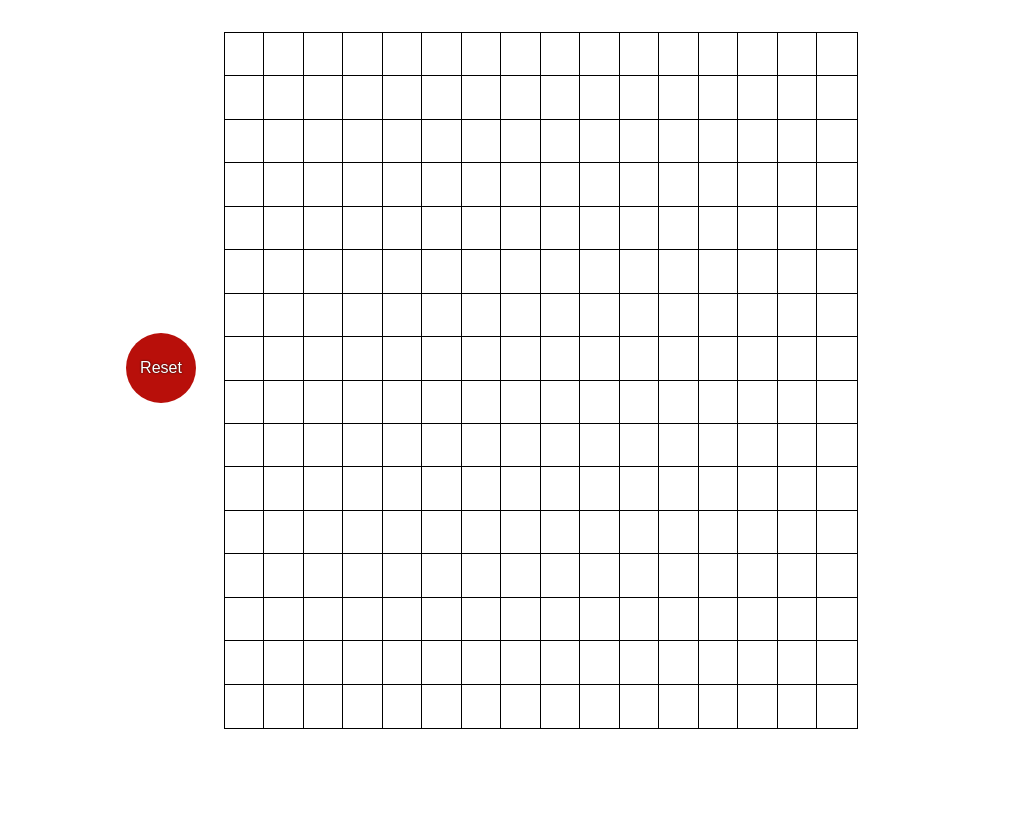
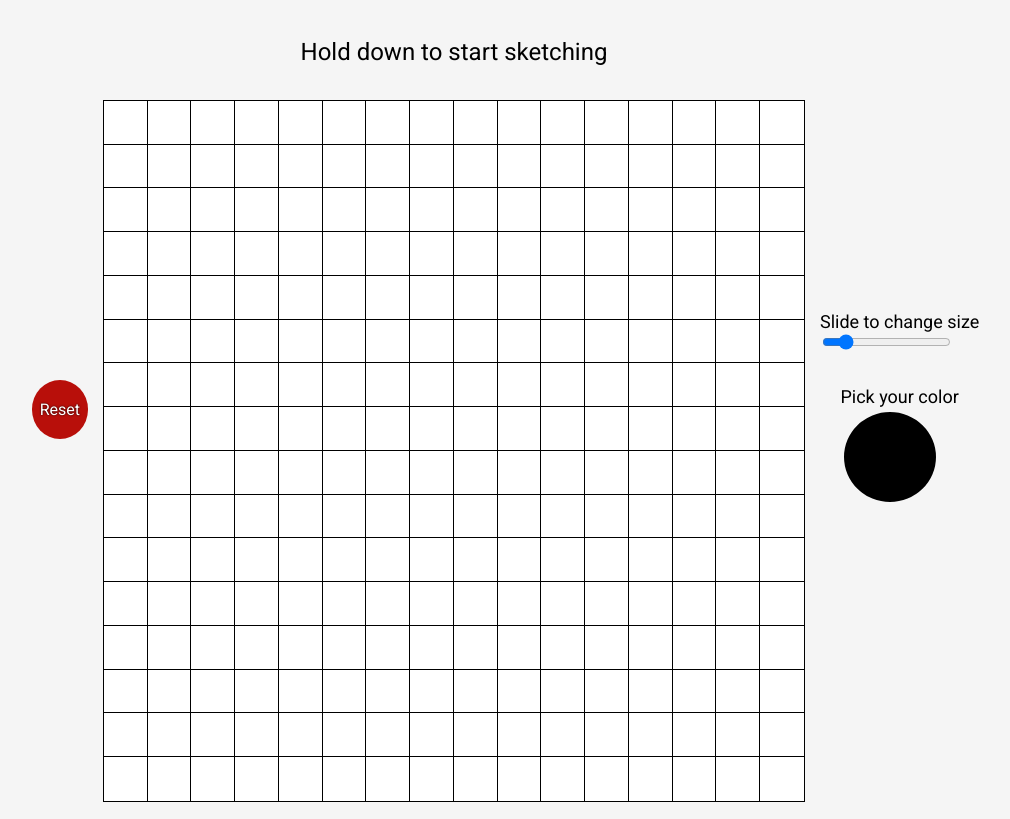
Before and after one commit to A6ih/Etch-a-Sketch, a plain HTML site: page index.html in a window 1280 px wide. Shown: the whole page, without its empty margins (155-1165 px from the left). Drawn offline with Linux system fonts and the light colour scheme.

Commit message:
Add range slider and color picker

```diff
--- a/index.html
+++ b/index.html
@@ -5,12 +5,28 @@
     <meta name="viewport" content="width=device-width, initial-scale=1.0">
     <title>Etch-a-Sketch</title>
     <link rel="stylesheet" href="./styles.css">
+    <link rel="preconnect" href="https://fonts.googleapis.com">
+    <link rel="preconnect" href="https://fonts.gstatic.com" crossorigin>
+    <link href="https://fonts.googleapis.com/css2?family=Roboto:ital,wght@0,100;0,300;0,400;0,500;0,700;0,900;1,100;1,300;1,400;1,500;1,700;1,900&display=swap" rel="stylesheet">
 </head>
 <body>
-    <div id = "reset-btn-container">
+    <div id = "reset-btn-container"></div>
         <button id ="reset-btn">Reset</button>
     </div>
-    <div id="container">
+    <div id="main">
+      <h2>Hold down to start sketching</h2>
+      <div id="container" ondragstart="return false;" ondrop="return false;">
+      </div>
+    </div>
+    <div id="editor-container">
+        <div id="slider-container">
+          <label for="slider">Slide to change size</label><br>
+          <input type="range" min="2" max="100" value="16" class="slider" id="myRange">
+        </div>
+        <div id="color-picker-container">
+          <label for="color-picker">Pick your color</label><br>
+          <input type="color" id="color-picker">
+        </div>
     </div>
     <script src="./index.js"></script>
 </body>
--- a/index.js
+++ b/index.js
@@ -1,30 +1,12 @@
 const container = document.querySelector("#container");
 const resetBtn = document.querySelector("#reset-btn")
-let inputNum = 16;
+const slider = document.querySelector(".slider")
+const colorPicker = document.querySelector("#color-picker")
+let color = colorPicker.value;
+let inputNum = slider.value;
 
-function coloring(event) {
-     event.target.style.backgroundColor = "red";
-}
-
-container.addEventListener("mousedown", (event) => {
-    event.target.style.backgroundColor = "red";
-    container.addEventListener("mouseover", coloring);
-});
-
-window.addEventListener("mouseup", () => {
-    container.removeEventListener("mouseover", coloring);
-});
-
-
-function resetGrid() {
-    container.textContent = "";
-    let input = Number(prompt("Choose a number between '2 to 99' for gridsize"))
-    inputNum = input;
-}
-
-resetBtn.addEventListener ("click", function() {
-    resetGrid()
-    gridsCreation();
+colorPicker.addEventListener ("input", () => {
+    color = colorPicker.value;
 })
 
 function gridsCreation() {
@@ -38,4 +20,32 @@ function gridsCreation() {
     }
 }
 
+slider.addEventListener ("input", () => {
+    inputNum = slider.value;
+    container.innerHTML = ""
+    gridsCreation()
+})
+
+resetBtn.addEventListener ("click", function() {
+    container.innerHTML = "";
+    gridsCreation();
+})
+
+function coloring(event) {
+     event.target.style.backgroundColor = color;
+}
+
+// If mouse is held down triggers coloring function
+container.addEventListener("mousedown", (event) => {
+    event.target.style.backgroundColor = color;
+    container.addEventListener("mouseover", coloring);
+});
+
+window.addEventListener("mouseup", () => {
+    container.removeEventListener("mouseover", coloring);
+});
+
+
+
+//calls this function when the page loads
 gridsCreation()
--- a/styles.css
+++ b/styles.css
@@ -1,22 +1,35 @@
 body {
     min-width: 95vw;
-    min-height: 90vh;
+    min-height: 95vh;
     display: flex;
     justify-content: center;
+    align-items: center;
     gap: 1em;
+    padding: 10px;
+    background-color: whitesmoke;
+}
+
+#main {
+    display: flex;
+    flex-direction: column;
+    align-items: center;
 }
 
 * {
     box-sizing: border-box;
+    font-family: "Roboto", sans-serif;
+    font-weight: 400;
+    font-style: normal;
 }
 
 
 #container {
-    min-width: 50%;
-    max-height: 800px;
+    min-width: 700px;
+    min-height: auto;
     outline: 1px solid black;
-    margin-top: 25px;
+    margin-top: 15px;
     display: flex;
+    flex: 1 1 auto;
     flex-wrap: wrap;
 }
 
@@ -30,14 +43,49 @@ body {
 #reset-btn-container {
     margin: 3% 1%;
     align-self: center;
+    display: flex;
+    justify-content: center;
 }
 
 #reset-btn {
     border: none;
     border-radius: 50%;
-    padding: 26px 14px;
+    padding: 20px 8px;
     font-size: 16px;
     color: white;
     background-color: #b80f0a;
     text-shadow: 0px 0px 2px black;
 }
+
+#editor-container {
+    display: flex;
+    flex-direction: column;
+    justify-content: center;
+    align-items: center;
+    gap: 2em;
+}
+
+#color-picker {
+    -webkit-appearance: none;
+    -moz-appearance: none;
+    appearance: none;
+    background-color: transparent;
+    width: 100px;
+    height: 100px;
+    border: none;
+    cursor: pointer;
+  }
+
+  #color-picker::-webkit-color-swatch {
+    border-radius: 50%;
+    border: 2px solid #000000;
+  }
+
+  #color-picker::-moz-color-swatch {
+    border-radius: 50%;
+    border: 2px solid #000000;
+  }
+
+  label {
+    font-size: 18px;
+  }
```
